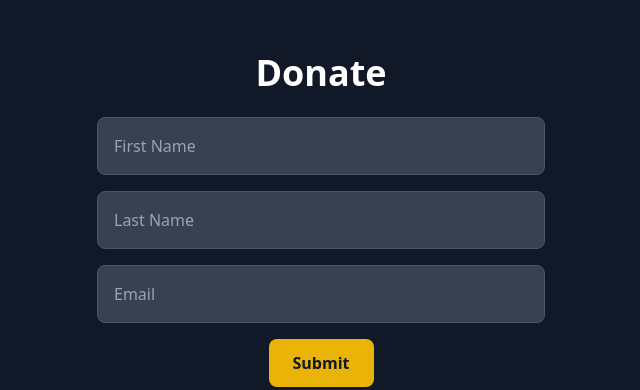
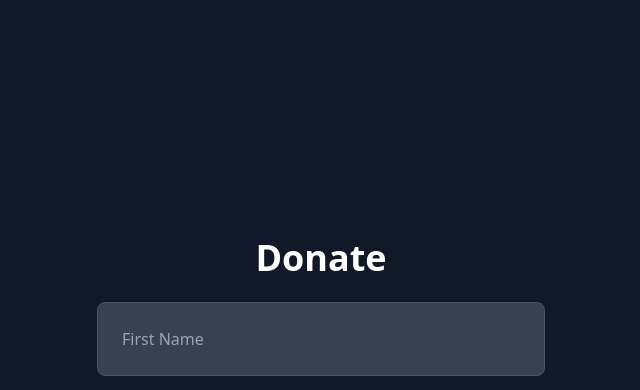
Before and after one commit to ahmedalaminn/mtc-gt-website, a React (Vite) app in the folder client/: page / in a window 1280 px wide. Shown: the part 2371-2761 px from the top of the page, without its empty margins (319-959 px from the left). Built offline with nearby package versions, Linux system fonts and the light colour scheme.

Commit message:
Fixed scrolling layout behavior of all the pages

```diff
--- a/client/src/components/About.jsx
+++ b/client/src/components/About.jsx
@@ -2,7 +2,7 @@ import React from 'react'
 
 const About = () => {
   return (
-    <div className = "h-dvh text-white">
+    <div className = "h-dvh flex flex-col justify-center items-center text-white">
       {/* About Us section */}
       <div className="about-us-section bg-yellow-500 p-8">
         <h2 className="text-4xl font-bold mb-6">About Us</h2>
@@ -17,10 +17,10 @@ const About = () => {
 
       {/* Image section */}
       <div className="image-section grid grid-cols-2 gap-6 p-8 bg-gray-900">
-        <div className="bg-gray-700 h-56 rounded-lg flex items-center justify-center">
+        <div className="bg-gray-700 h-56 rounded-lg flex items-center justify-center w-full">
           <span className="text-gray-300">Image Placeholder</span>
         </div>
-        <div className="bg-gray-700 h-56 rounded-lg flex items-center justify-center">
+        <div className="bg-gray-700 h-56 rounded-lg flex items-center justify-center w-full">
           <span className="text-gray-300">Image Placeholder</span>
         </div>
       </div>
--- a/client/src/components/Contact.jsx
+++ b/client/src/components/Contact.jsx
@@ -10,7 +10,7 @@ const Contact = () => {
       </p>
       <div className="flex justify-center mb-6">
         <a href="https://www.instagram.com/mtcgatech/profilecard/?igsh=MWdiZ2twZDN0bmR1Nw==" target="_blank" rel="noopener noreferrer">
-          <img src="https://img.icons8.com/ios/50/ffffff/instagram.png" alt="Facebook" className="w-10 h-10 mr-4" />
+          <img src="https://img.icons8.com/ios/50/ffffff/instagram.png" alt="Instagram" className="w-10 h-10 mr-4" />
         </a>
       </div>
       <form className="flex flex-col space-y-4 w-full max-w-md">
--- a/client/src/components/Donate.jsx
+++ b/client/src/components/Donate.jsx
@@ -35,30 +35,30 @@ const Donate = () => {
   }
 
   return (
-    <div className = "h-dvh bg-gray-900 text-white p-6">
-      <h2 className = "text-4xl font-bold mb-6 text-center"> Donate </h2>
+    <div className="h-dvh flex flex-col justify-center items-center bg-gray-900 text-white p-6">
+      <h2 className="text-4xl font-bold mb-6"> Donate </h2>
 
-      <form onSubmit = {handleSubmit} className = "flex flex-col space-y-4 items-center">
+      <form onSubmit = {handleSubmit} className = "flex flex-col space-y-4 items-center w-full max-w-md">
         <input
           onChange = {handleFirstNameChange}
           value = {values.firstName}
           placeholder = "First Name"
           name = "firstName"
-          className = "p-4 rounded-lg bg-gray-700 border border-gray-600 focus:outline-none focus:border-yellow-500 w-full max-w-md"
+          className = "p-6 rounded-lg bg-gray-700 border border-gray-600 focus:outline-none focus:border-yellow-500 w-full"
         />
         <input
           onChange = {handleLastNameChange}
           value = {values.lastName}
           placeholder = "Last Name"
           name = "lastName"
-          className = "p-4 rounded-lg bg-gray-700 border border-gray-600 focus:outline-none focus:border-yellow-500 w-full max-w-md"
+          className = "p-6 rounded-lg bg-gray-700 border border-gray-600 focus:outline-none focus:border-yellow-500 w-full"
         />
         <input
           onChange = {handleEmailChange}
           value = {values.email}
           placeholder = "Email"
           name = "email"
-          className = "p-4 rounded-lg bg-gray-700 border border-gray-600 focus:outline-none focus:border-yellow-500 w-full max-w-md"
+          className = "p-6 rounded-lg bg-gray-700 border border-gray-600 focus:outline-none focus:border-yellow-500 w-full"
         />
 
         <button type = "submit" className = "py-3 px-6 rounded-lg bg-yellow-500 hover:bg-yellow-600 text-gray-900 font-semibold"> Submit </button>
```
